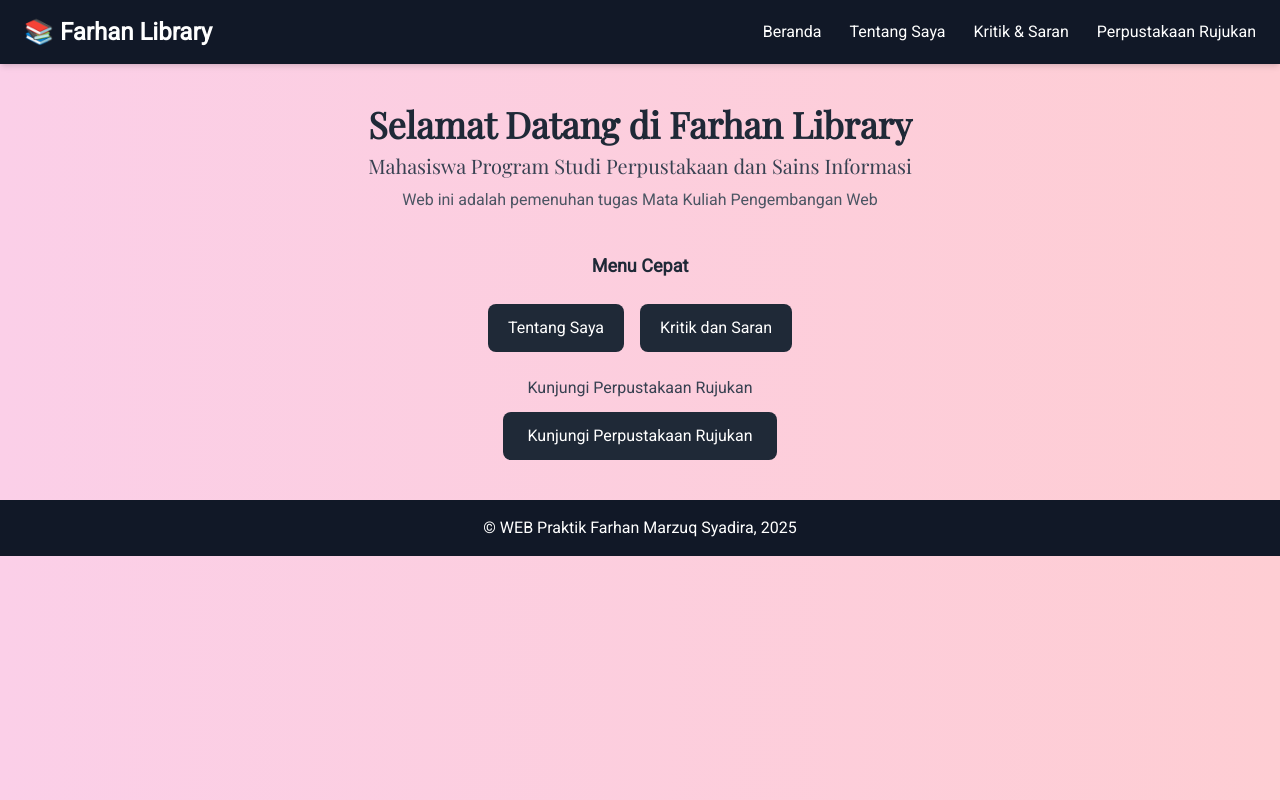
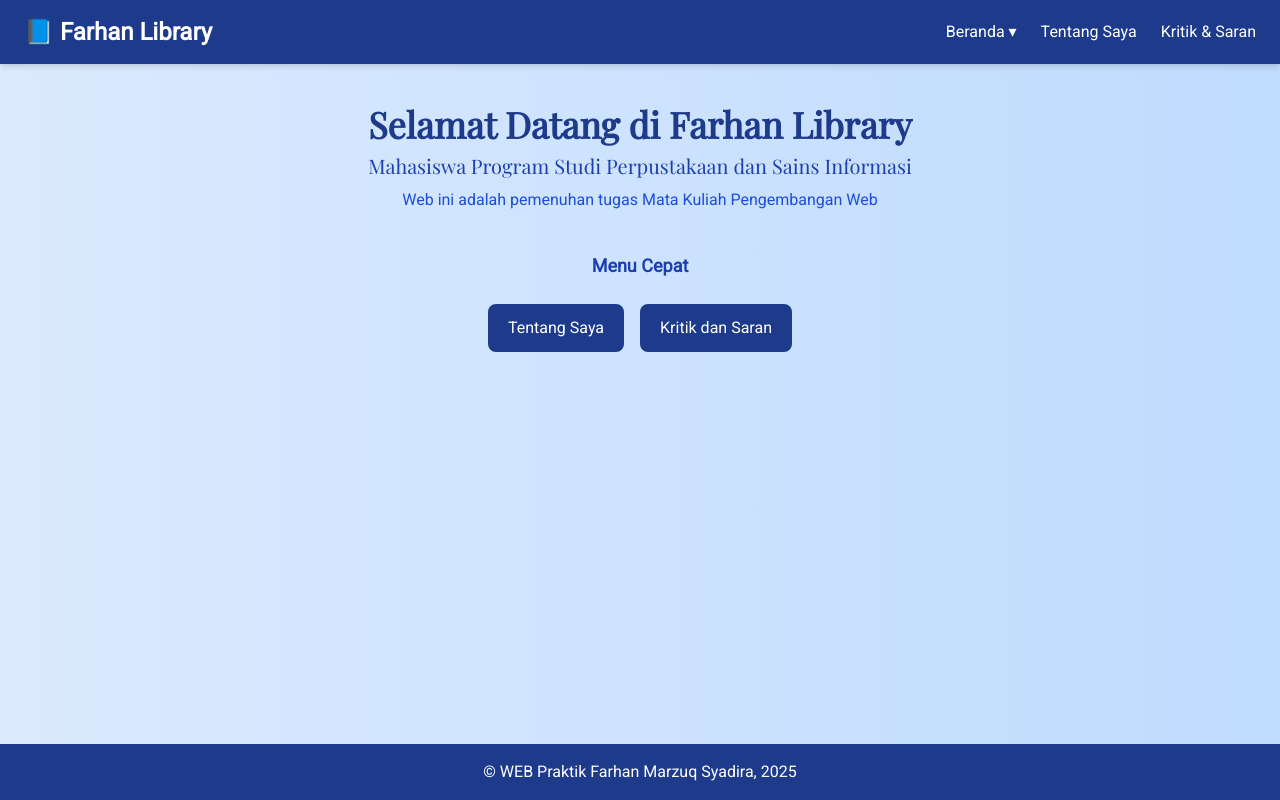
Before and after one commit to farhansyadira/farhansyadira.github.io, a plain HTML site: page index.html in a window 1280 px wide. Drawn offline with nearby package versions, Linux system fonts and the light colour scheme; some packages are replaced by stand-ins of ours; a script that the page names is missing.

Commit message:
Update index.html

```diff
--- a/index.html
+++ b/index.html
@@ -19,46 +19,47 @@
     }
   </style>
 </head>
-<body class="bg-gradient-to-r from-pink-200 to-rose-200 min-h-screen flex flex-col">
+<body class="bg-gradient-to-r from-blue-100 to-blue-200 flex flex-col min-h-screen">
 
   <!-- Navigation Bar -->
-  <nav class="bg-gray-900 text-white px-6 py-4 shadow-md">
+  <nav class="bg-blue-900 text-white px-6 py-4 shadow-md">
     <div class="container mx-auto flex justify-between items-center">
-      <div class="text-2xl font-bold">📚 Farhan Library</div>
-      <div class="space-x-6 text-sm md:text-base">
-        <a href="index.html" class="hover:text-pink-300 transition">Beranda</a>
-        <a href="aboutme.html" class="hover:text-pink-300 transition">Tentang Saya</a>
-        <a href="contactus.html" class="hover:text-pink-300 transition">Kritik & Saran</a>
-        <a href="#" onclick="gotolib()" class="hover:text-pink-300 transition">Perpustakaan Rujukan</a>
+      <div class="text-2xl font-bold">📘 Farhan Library</div>
+      <div class="space-x-6 text-sm md:text-base flex items-center relative group">
+        <!-- Dropdown Menu -->
+        <div class="relative group">
+          <button class="hover:text-blue-300 transition focus:outline-none">
+            Beranda ▾
+          </button>
+          <div class="absolute hidden group-hover:block bg-white text-blue-900 rounded shadow-lg mt-2 min-w-[180px] z-10">
+            <a href="index.html" class="block px-4 py-2 hover:bg-blue-100">Halaman Utama</a>
+            <a href="#" onclick="gotolib()" class="block px-4 py-2 hover:bg-blue-100">Perpustakaan Rujukan</a>
+          </div>
+        </div>
+        <a href="aboutme.html" class="hover:text-blue-300 transition">Tentang Saya</a>
+        <a href="contactus.html" class="hover:text-blue-300 transition">Kritik & Saran</a>
       </div>
     </div>
   </nav>
 
   <!-- Header -->
   <header class="text-center py-10">
-    <h1 class="text-4xl font-bold text-gray-800">Selamat Datang di Farhan Library</h1>
-    <h2 class="text-xl text-gray-700 mt-2">Mahasiswa Program Studi Perpustakaan dan Sains Informasi</h2>
-    <p class="text-gray-600 mt-2">Web ini adalah pemenuhan tugas Mata Kuliah Pengembangan Web</p>
+    <h1 class="text-4xl font-bold text-blue-900">Selamat Datang di Farhan Library</h1>
+    <h2 class="text-xl text-blue-800 mt-2">Mahasiswa Program Studi Perpustakaan dan Sains Informasi</h2>
+    <p class="text-blue-700 mt-2">Web ini adalah pemenuhan tugas Mata Kuliah Pengembangan Web</p>
   </header>
 
   <!-- Menu -->
-  <main class="flex flex-col items-center space-y-6">
-    <h4 class="text-lg font-semibold text-gray-800">Menu Cepat</h4>
+  <main class="flex flex-col items-center space-y-6 flex-grow">
+    <h4 class="text-lg font-semibold text-blue-800">Menu Cepat</h4>
     <div class="flex flex-wrap justify-center gap-4">
-      <button onclick="window.location.href='aboutme.html'" class="px-5 py-3 bg-gray-800 text-white rounded-lg hover:bg-gray-600 transition">Tentang Saya</button>
-      <button onclick="window.location.href='contactus.html'" class="px-5 py-3 bg-gray-800 text-white rounded-lg hover:bg-gray-600 transition">Kritik dan Saran</button>
-    </div>
-
-    <div class="text-center mt-6">
-      <p class="mb-3 text-gray-700">Kunjungi Perpustakaan Rujukan</p>
-      <button onclick="gotolib()" class="px-6 py-3 bg-gray-800 text-white rounded-lg hover:bg-gray-600 transition">
-        Kunjungi Perpustakaan Rujukan
-      </button>
+      <button onclick="window.location.href='aboutme.html'" class="px-5 py-3 bg-blue-900 text-white rounded-lg hover:bg-blue-700 transition">Tentang Saya</button>
+      <button onclick="window.location.href='contactus.html'" class="px-5 py-3 bg-blue-900 text-white rounded-lg hover:bg-blue-700 transition">Kritik dan Saran</button>
     </div>
   </main>
 
   <!-- Footer -->
-  <footer class="bg-gray-900 text-white text-center py-4 mt-10">
+  <footer class="bg-blue-900 text-white text-center py-4">
     &copy; WEB Praktik Farhan Marzuq Syadira, 2025
   </footer>
 
@@ -70,7 +71,7 @@
         text: 'Kamu akan diarahkan ke situs resmi Perpustakaan Nasional.',
         icon: 'info',
         confirmButtonText: 'Lanjutkan',
-        confirmButtonColor: '#1f2937'
+        confirmButtonColor: '#2563eb'
       }).then(() => {
         window.open('https://www.perpusnas.go.id', '_blank');
       });
```
